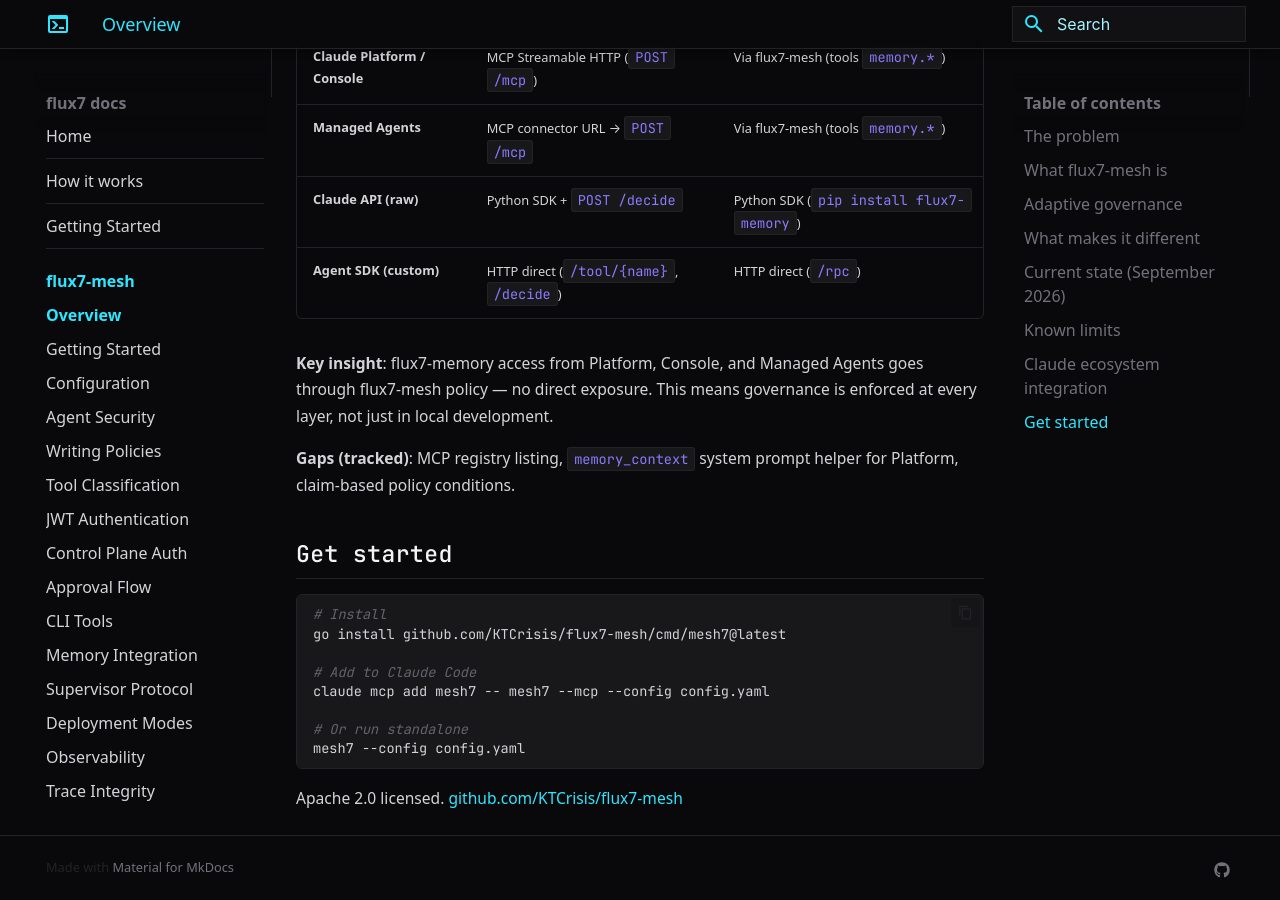
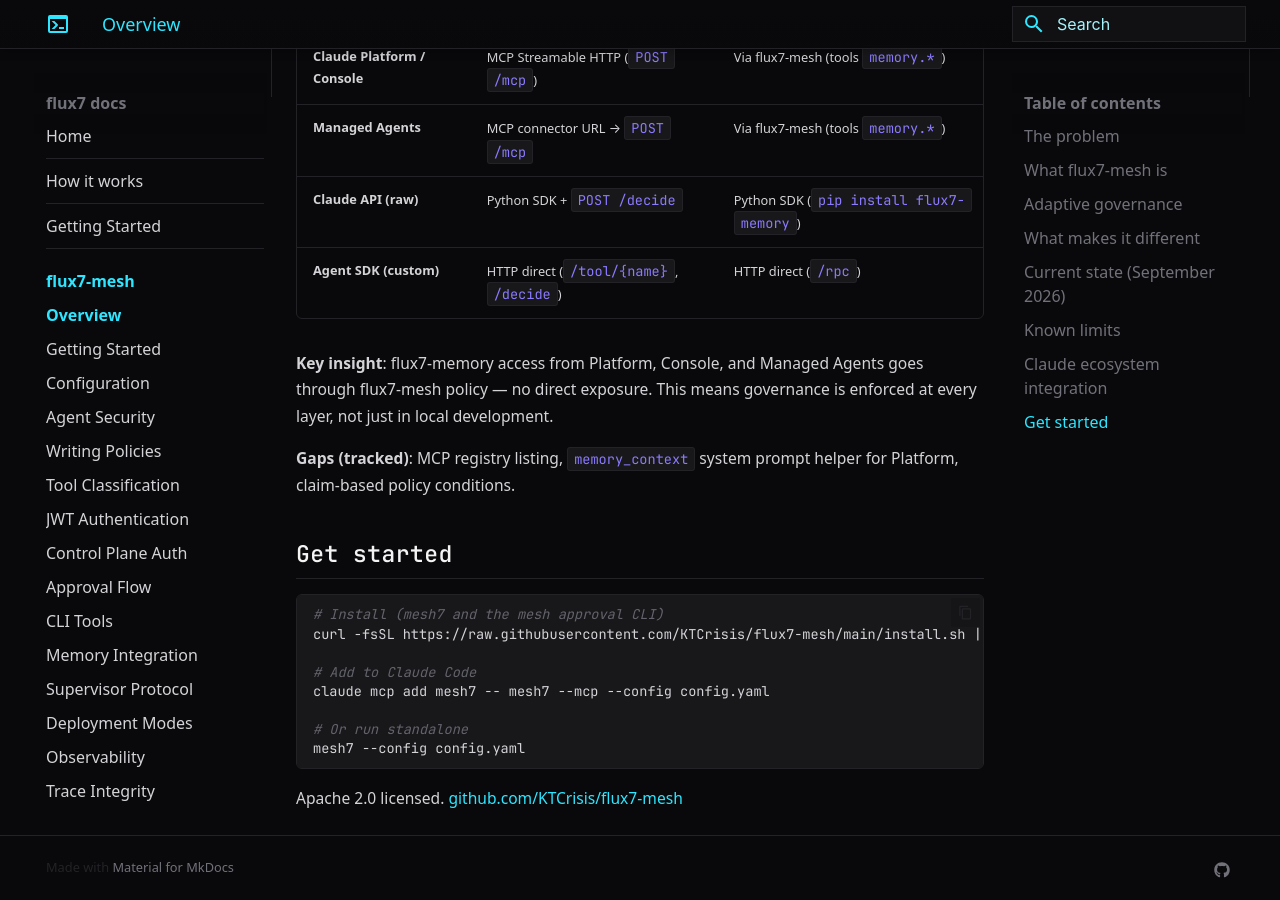
Before and after one commit to KTCrisis/flux7-docs, an MkDocs documentation site: the page built from docs/mesh7/index.md, in a window 1280 px wide and 900 px high, scrolled down 4962 px. Built offline with MkDocs 1.6.1 and Material for MkDocs 9.7.7, drawn with Linux system fonts in a browser that asks for light colours; some web fonts are replaced.

Commit message:
docs: install.sh on the site-wide getting started and the mesh7 overview
Co-Authored-By: Claude Opus 5.5 (1M context) <noreply@anthropic.com>
Claude-Session: https://claude.ai/code/session_01YCoz65jLLvz5UAsKuyYRcK

````diff
--- a/docs/mesh7/index.md
+++ b/docs/mesh7/index.md
@@ -124,8 +124,8 @@ flux7-mesh and flux7-memory cover every Claude surface with a native integration
 ## Get started
 
 ```bash
-# Install
-go install github.com/KTCrisis/flux7-mesh/cmd/mesh7@latest
+# Install (mesh7 and the mesh approval CLI)
+curl -fsSL https://raw.githubusercontent.com/KTCrisis/flux7-mesh/main/install.sh | sh
 
 # Add to Claude Code
 claude mcp add mesh7 -- mesh7 --mcp --config config.yaml
````
Also changed, not shown: docs/getting-started.md (+3 -1 lines).
